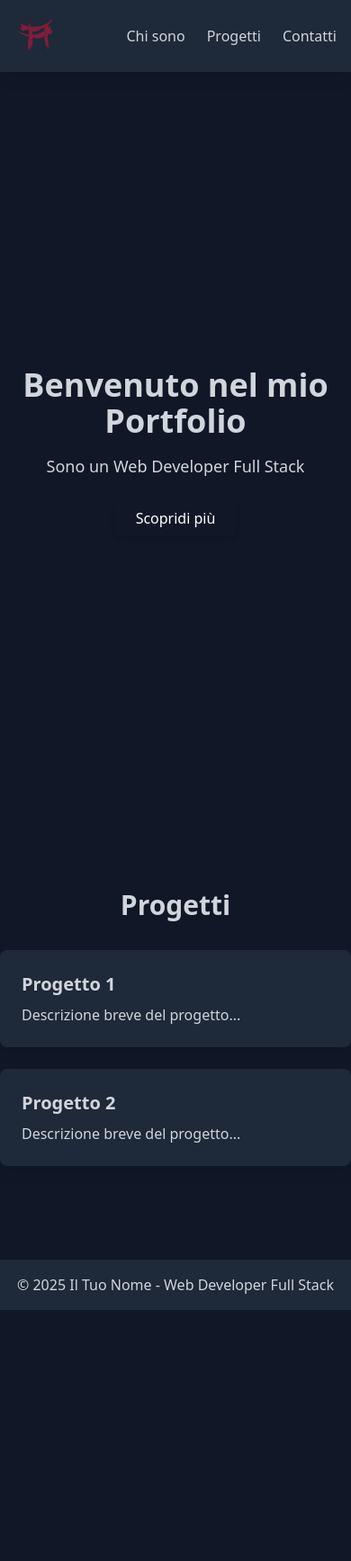
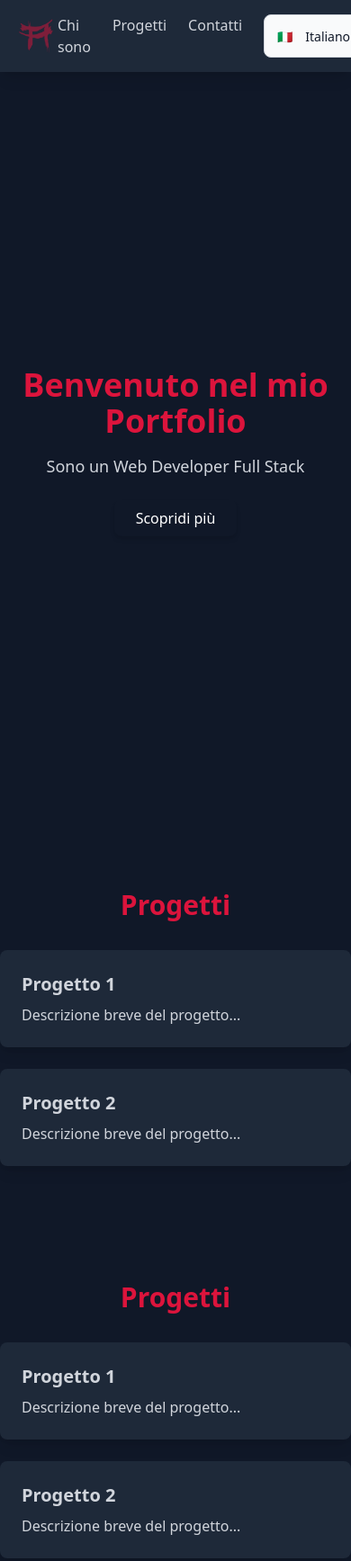
Before and after one commit to norcenw/portfolio, a website: page docs/index.html in a window 390 px wide. Shown: the top 1735 px of the page at 90% size. Before the commit the page ends 1456 px from the top, so only its background shows below. Drawn offline with nearby package versions, Linux system fonts and the light colour scheme.

Commit message:
13.03.2025

```diff
--- a/docs/index.html
+++ b/docs/index.html
@@ -15,13 +15,25 @@
     <header class="bg-gray-800 p-4 shadow-lg fixed top-0 w-full z-10">
         <div class="container mx-auto flex justify-between items-center">
             <img src="assets/icon/logo.png" alt="Logo" class="h-12 animate-pulse hover:cursor-pointer">
-            <nav>
-                <ul class="flex space-x-6">
-                    <li><a href="#about" class="hover:text-crimson transition duration-300">Chi sono</a></li>
-                    <li><a href="#projects" class="hover:text-crimson transition duration-300">Progetti</a></li>
-                    <li><a href="#contact" class="hover:text-crimson transition duration-300">Contatti</a></li>
-                </ul>
-            </nav>
+
+            <div class="flex align-center justify-between">
+                <nav class="pr-6 flex items-center">
+                    <ul class="flex space-x-6">
+                        <li><a href="#about" class="hover:text-[#dc143c] transition duration-300">Chi sono</a></li>
+                        <li><a href="#projects" class="hover:text-[#dc143c] transition duration-300">Progetti</a></li>
+                        <li><a href="#contact" class="hover:text-[#dc143c] transition duration-300">Contatti</a></li>
+                    </ul>
+                </nav>
+
+                <select id="" class="cursor-pointer bg-gray-50 border border-gray-300 text-gray-900 text-sm rounded-lg focus:ring-blue-500 focus:border-blue-500 block p-2.5 dark:bg-gray-700 dark:border-gray-600 dark:placeholder-gray-400 dark:text-white dark:focus:ring-blue-500 dark:focus:border-[#dc143c]">
+                    <option value="it">🇮🇹&emsp;Italiano</option>
+                    <option value="en">🇬🇧&emsp;English</option>
+                    <option value="de">🇩🇪&emsp;Deutsch</option>
+                    <option value="es">🇪🇸&emsp;Español</option>
+                    <option value="fr">🇫🇷&emsp;Français</option>
+                </select>
+            </div>
+
         </div>
     </header>
 
@@ -29,15 +41,49 @@
     <main class="pt-20">
         <!-- Hero Section -->
         <section id="hero" class="h-screen flex flex-col justify-center items-center text-center">
-            <h1 class="text-4xl md:text-6xl font-bold text-crimson animate-fade-in">Benvenuto nel mio Portfolio</h1>
+            <h1 class="text-4xl md:text-6xl font-bold text-[#dc143c] animate-fade-in">Benvenuto nel mio Portfolio</h1>
             <p class="mt-4 text-lg md:text-xl animate-slide-up">Sono un Web Developer Full Stack</p>
-            <a href="#projects" class="mt-6 bg-crimson text-white px-6 py-2 rounded-lg shadow-md hover:bg-red-700 transition duration-300">Scopridi più</a>
+            <a href="#projects"
+                class="mt-6 bg-crimson text-white px-6 py-2 rounded-lg shadow-md hover:bg-red-700 transition duration-300">Scopridi
+                più</a>
         </section>
 
         <!-- Projects Section -->
+        <section id="about" class="py-16">
+            <div class="container mx-auto">
+                <h2 class="text-3xl font-semibold text-center text-[#dc143c]">Progetti</h2>
+                <div class="mt-8 grid md:grid-cols-2 lg:grid-cols-3 gap-6">
+                    <div class="bg-gray-800 p-6 rounded-lg shadow-lg hover:scale-105 transition duration-300">
+                        <h3 class="text-xl font-bold">Progetto 1</h3>
+                        <p class="mt-2">Descrizione breve del progetto...</p>
+                    </div>
+                    <div class="bg-gray-800 p-6 rounded-lg shadow-lg hover:scale-105 transition duration-300">
+                        <h3 class="text-xl font-bold">Progetto 2</h3>
+                        <p class="mt-2">Descrizione breve del progetto...</p>
+                    </div>
+                </div>
+            </div>
+        </section>
+
         <section id="projects" class="py-16">
             <div class="container mx-auto">
-                <h2 class="text-3xl font-semibold text-center text-crimson">Progetti</h2>
+                <h2 class="text-3xl font-semibold text-center text-[#dc143c]">Progetti</h2>
+                <div class="mt-8 grid md:grid-cols-2 lg:grid-cols-3 gap-6">
+                    <div class="bg-gray-800 p-6 rounded-lg shadow-lg hover:scale-105 transition duration-300">
+                        <h3 class="text-xl font-bold">Progetto 1</h3>
+                        <p class="mt-2">Descrizione breve del progetto...</p>
+                    </div>
+                    <div class="bg-gray-800 p-6 rounded-lg shadow-lg hover:scale-105 transition duration-300">
+                        <h3 class="text-xl font-bold">Progetto 2</h3>
+                        <p class="mt-2">Descrizione breve del progetto...</p>
+                    </div>
+                </div>
+            </div>
+        </section>
+
+        <section id="contact" class="py-16">
+            <div class="container mx-auto">
+                <h2 class="text-3xl font-semibold text-center text-[#dc143c]">Progetti</h2>
                 <div class="mt-8 grid md:grid-cols-2 lg:grid-cols-3 gap-6">
                     <div class="bg-gray-800 p-6 rounded-lg shadow-lg hover:scale-105 transition duration-300">
                         <h3 class="text-xl font-bold">Progetto 1</h3>
--- a/docs/js/app.js
+++ b/docs/js/app.js
@@ -7,7 +7,7 @@
   \***********************/
 /***/ (() => {
 
-
+document.addEventListener("DOMContentLoaded", function (event) {});
 
 /***/ }),
 
--- a/src/js/app.js
+++ b/src/js/app.js
@@ -0,0 +1,3 @@
+document.addEventListener("DOMContentLoaded", (event) => {
+
+});
--- a/src/scss/_partials/_common.scss
+++ b/src/scss/_partials/_common.scss
@@ -3,11 +3,3 @@
     padding: 0;
     box-sizing: border-box;
 }
-
-.text-crimson {
-    color: #dc143c;
-}
-
-.hover\:text-crimson:hover {
-    color: #dc143c;
-}
```
Also changed, not shown: docs/mix-manifest.json (+5 -3 lines), src/index.html (+56 -10 lines), docs/assets/img/de.svg (added), docs/assets/img/it.svg (added), docs/css/style.css, src/assets/img/de.svg (added), src/assets/img/it.svg (added).
